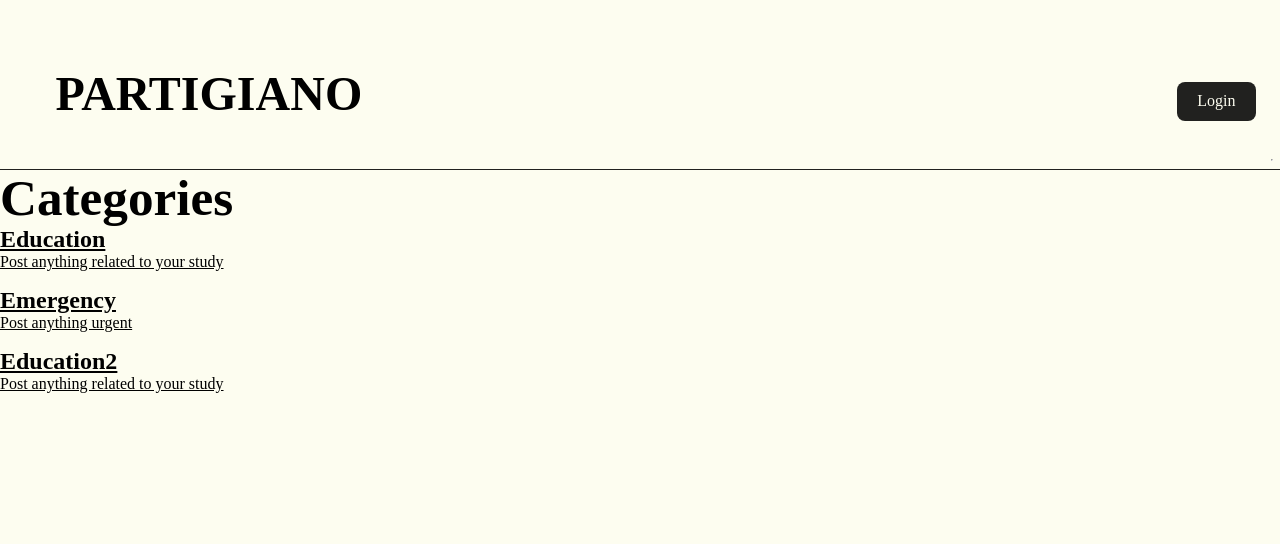
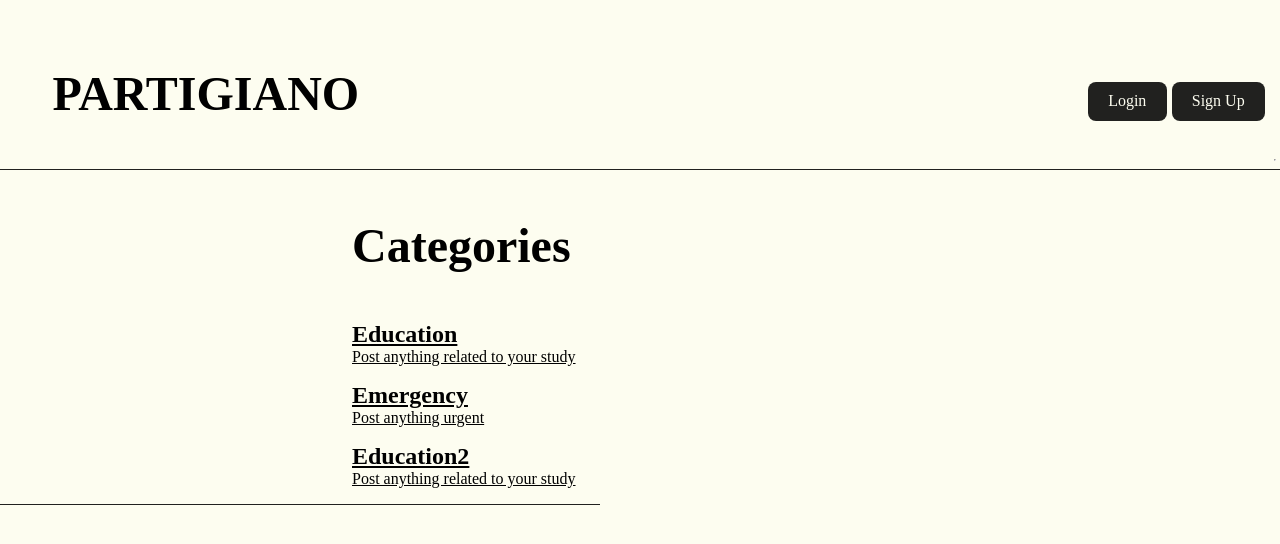
Before and after one commit to ARDhruvo/Partigiano, a React (Vite) app: page / in a window 1280 px wide. Shown: the top 544 px of the page. Built offline with nearby package versions, Linux system fonts and the light colour scheme.

Commit message:
Updated CSS

```diff
--- a/src/App.css
+++ b/src/App.css
@@ -24,6 +24,15 @@ h3 {
 }
 
 .headerbtn {
-  padding-left: 50rem;
+  padding-left: 45rem;
   padding-bottom: 1rem;
+  display: flex;
+  justify-content: space-between;
+  gap: 5px;
 }
+
+.home-content {
+  max-width: 600px;
+  padding-left: 22rem;
+  border-bottom: 1px solid hsla(0, 0%, 0%, 0.87);
+}
--- a/src/components/header.jsx
+++ b/src/components/header.jsx
@@ -17,9 +17,9 @@ function header() {
         <Link to="/login">
           <button>Login</button>
         </Link>
-        {/* <Link to="/login">
+        <Link to="/login">
           <button>Sign Up</button>
-        </Link> */}
+        </Link>
       </div>
       <div>
         <hr />
--- a/src/components/homeBody.jsx
+++ b/src/components/homeBody.jsx
@@ -1,24 +1,30 @@
-import React, { useState } from 'react'
-import CategoryContents from './categoryContents';
+import React, { useState } from "react";
+import CategoryContents from "./categoryContents";
 
 function homeBody() {
-
-  const [categories,setCategory] = useState([
-    { title: 'Education', body: 'Post anything related to your study' , id: 'Education'},
-    { title: 'Emergency', body: 'Post anything urgent', id: 'Emergency'},
-    { title: 'Education2', body: 'Post anything related to your study', id: 'Education2'},
+  const [categories, setCategory] = useState([
+    {
+      title: "Education",
+      body: "Post anything related to your study",
+      id: "Education",
+    },
+    { title: "Emergency", body: "Post anything urgent", id: "Emergency" },
+    {
+      title: "Education2",
+      body: "Post anything related to your study",
+      id: "Education2",
+    },
   ]);
 
   return (
-    <div className='home-content'>
-      <div className='homeTitle'>
-        <h1>Categories</h1>
+    <div className="home-content">
+      <div className="homeTitle">
+        <h3>Categories</h3>
       </div>
 
-      <CategoryContents categories={categories}/>
-
+      <CategoryContents categories={categories} />
     </div>
-  )
+  );
 }
 
-export default homeBody
+export default homeBody;
```
